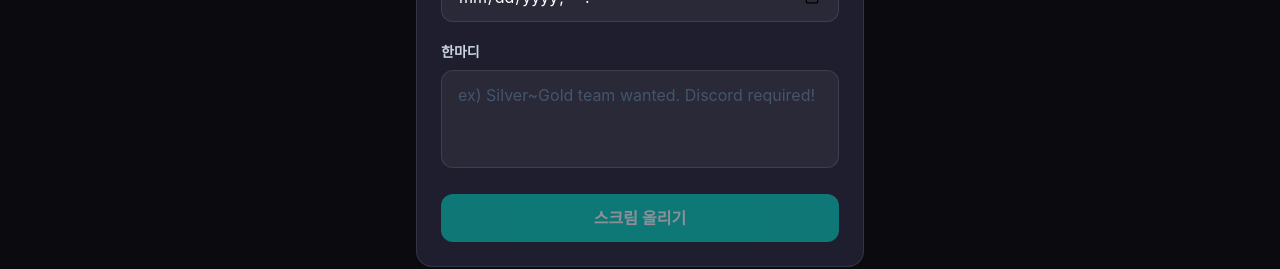
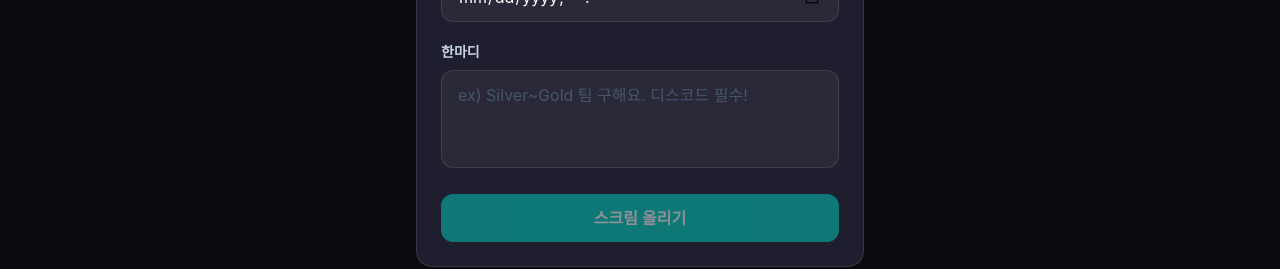
Before and after one commit to D31-Maxverstappen/scrim-platform, a Next.js app: page /scrims/post in a window 1280 px wide. Shown: the part 413-682 px from the top of the page. Built offline with nearby package versions, Linux system fonts and the light colour scheme.

Commit message:
fix: 스크림 한마디 placeholder 한국어로 수정

```diff
--- a/src/app/scrims/post/page.tsx
+++ b/src/app/scrims/post/page.tsx
@@ -70,7 +70,7 @@ export default function PostScrimPage() {
             <textarea
               name="note"
               rows={3}
-              placeholder="ex) Silver~Gold team wanted. Discord required!"
+              placeholder="ex) Silver~Gold 팀 구해요. 디스코드 필수!"
               className="w-full bg-white/5 border border-white/10 rounded-xl px-4 py-3 text-white placeholder-slate-600 focus:outline-none focus:border-[#00D2BE] transition resize-none"
             />
           </div>
```
